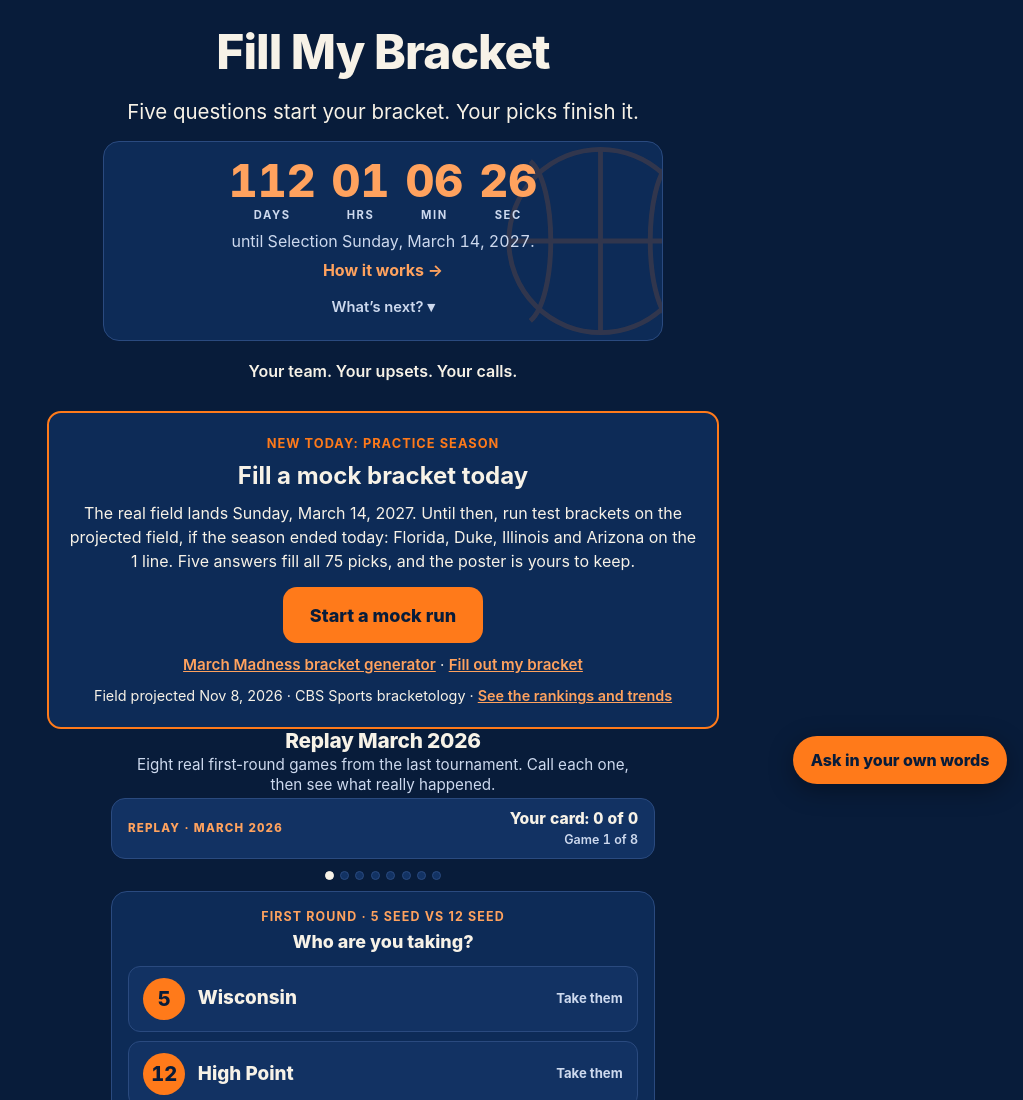
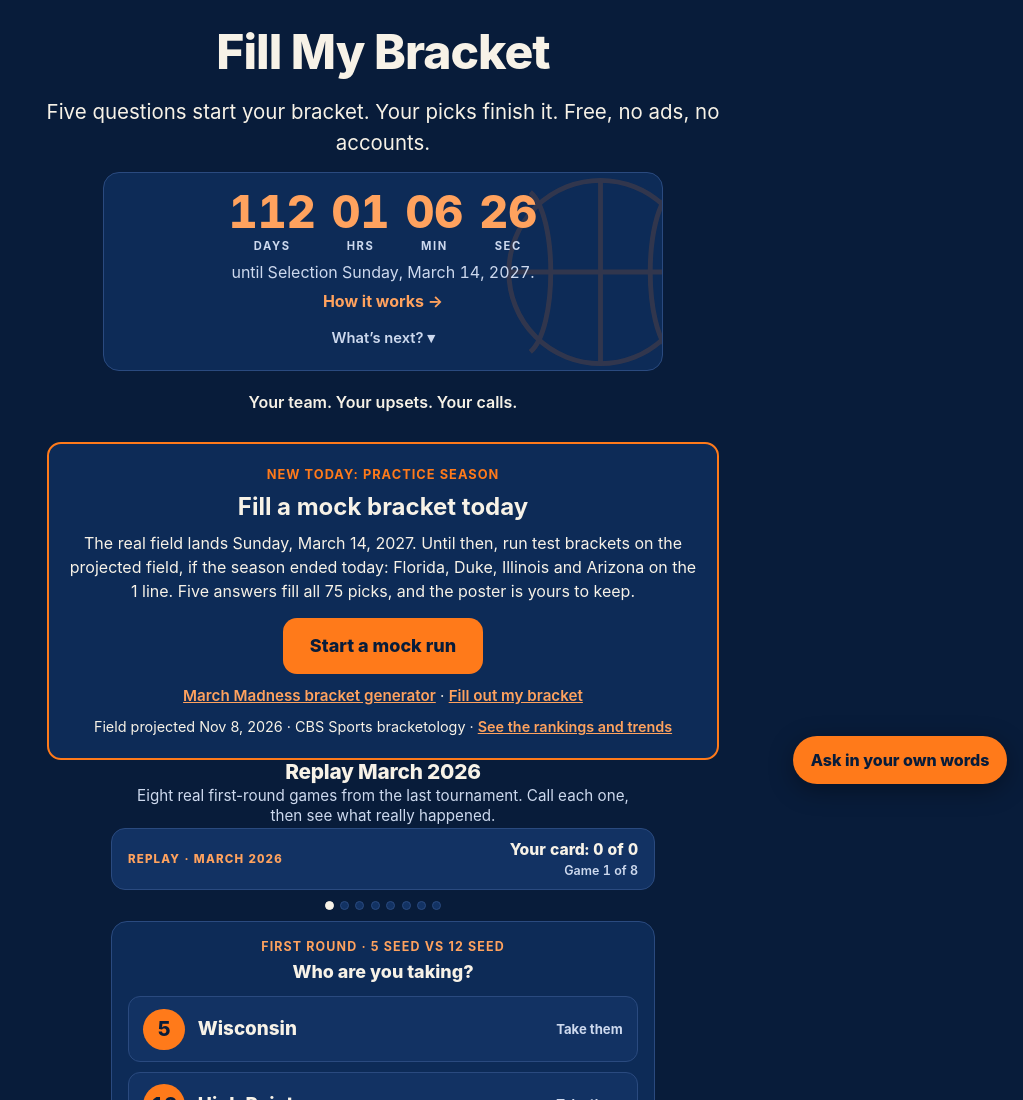
Before and after one commit to wdlcmu/fill-my-bracket, a plain HTML site: page index.html in a window 1280 px wide. Shown: the top 1100 px of the page, without its empty margins (257-1280 px from the left). Drawn offline with Linux system fonts and the light colour scheme.

Commit message:
Free visibility sweep 2026-11-21: make the free claim unmissable on screen one (FMB: free added to hero tagline; was FAQ-only)

```diff
--- a/index.html
+++ b/index.html
@@ -612,7 +612,7 @@ window.FLEET_CFG = {
 <body>
 <main>
   <h1>Fill My Bracket</h1>
-  <p class="tagline">Five questions start your bracket. Your picks finish it.</p>
+  <p class="tagline">Five questions start your bracket. Your picks finish it. Free, no ads, no accounts.</p>
   <div class="cdx">
     <svg class="cdx-ball" viewBox="0 0 100 100" aria-hidden="true" focusable="false"><g fill="none" stroke="currentColor" stroke-width="2.5"><circle cx="50" cy="50" r="47"/><path d="M3 50h94"/><path d="M50 3v94"/><path d="M14 9c14 12 14 70 0 82"/><path d="M86 9c-14 12-14 70 0 82"/></g></svg>
     <a class="cdx-main" id="cdx-main" href="#how" aria-label="Selection Sunday is March 14, 2027.">
```
